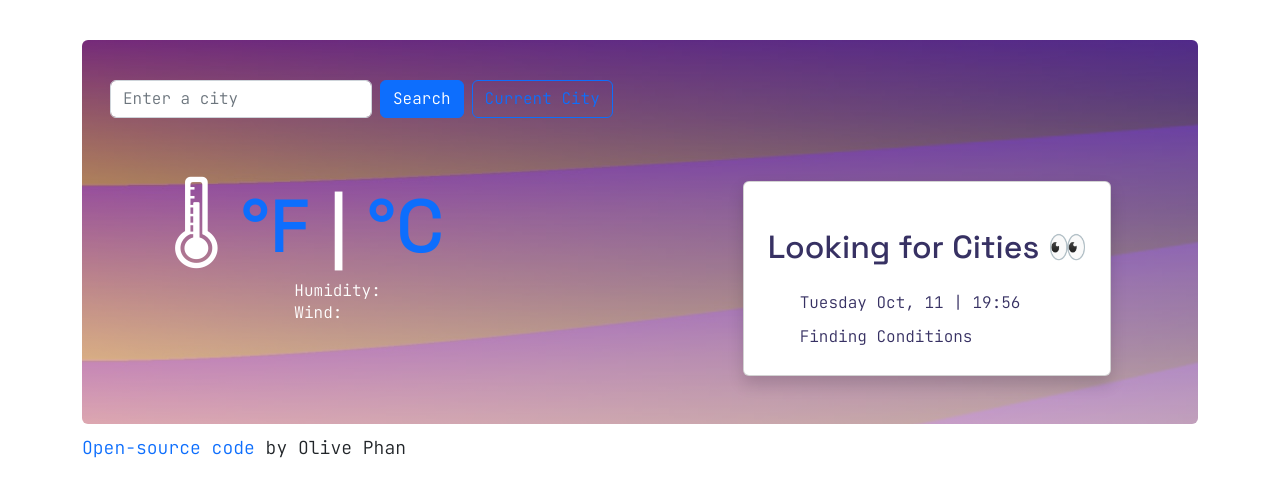
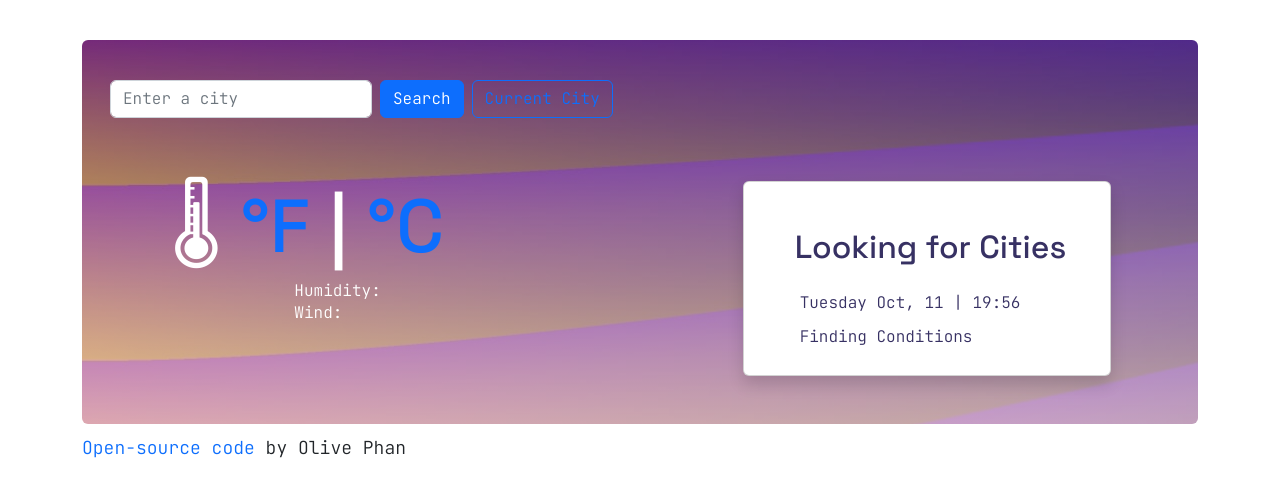
Before and after one commit to yazziewonphon/vanilla-weather-application-main, a website built with Parcel: page index.html in a window 1280 px wide. Shown: the top 494 px of the page. Built offline with nearby package versions, Linux system fonts and the light colour scheme.

Commit message:
Adjust h2 text & css

```diff
--- a/index.html
+++ b/index.html
@@ -66,7 +66,7 @@
 					</div>
 					<div class="card cr-body shadow p-3 mb-5 bg-body rounded">
 						<div class="card-body cr-inside-body">
-							<h2>Looking for Cities 👀</h2>
+							<h2>Looking for Cities</h2>
 							<div class="col-6">
 								<p id="date-and-time">Sunday 11:00 PM
 								<div class="weather-condition">Finding Conditions</div>
--- a/src/styles.css
+++ b/src/styles.css
@@ -13,7 +13,7 @@ h1 {
   color: white;
 }
 h2 {
-  margin: -21px 0 0 -32px;
+  margin: -21px 0 0 -5px;
   padding: 33px 0 15px 0;
 }
 h5 {
```
